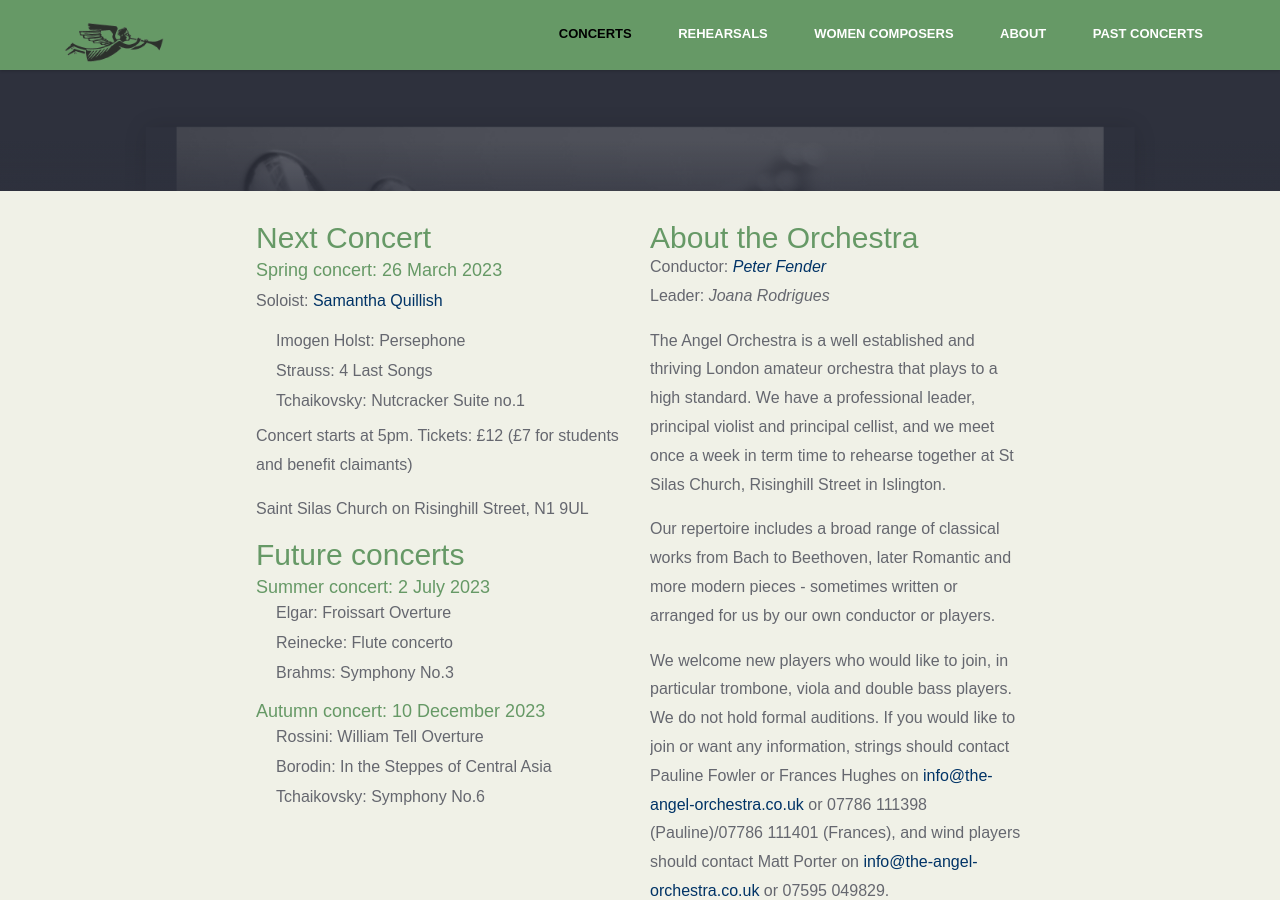
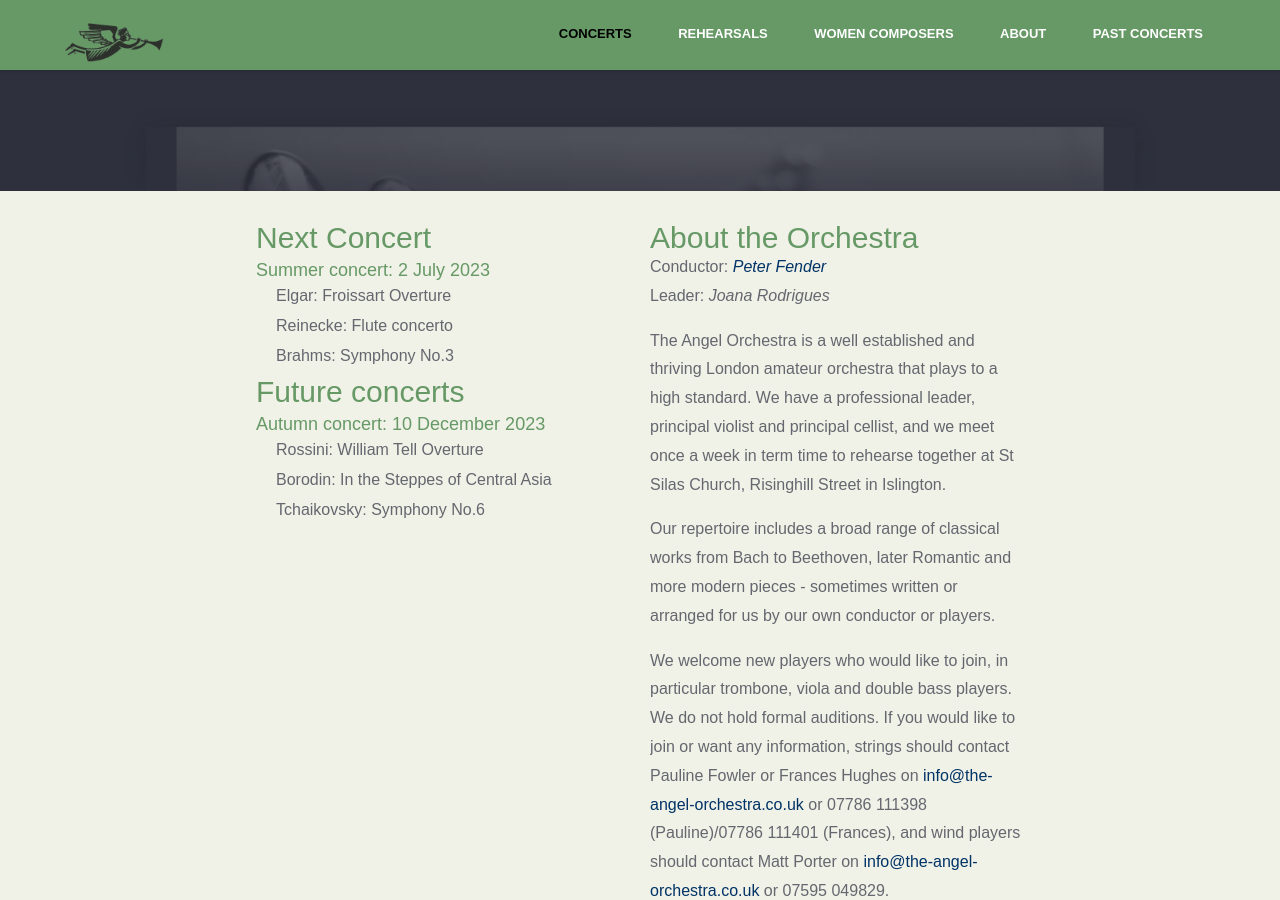
Before and after one commit to the-angel-orchestra/the-angel-orchestra.github.io, a Jekyll site: the page built from index.html, in a window 1280 px wide and 900 px high, scrolled down 379 px. Built offline with Jekyll 4.4.1, drawn with Linux system fonts in a browser that asks for light colours; nearby versions of some CDN libraries; some web fonts are replaced.

Commit message:
Updates content

```diff
--- a/_includes/future-concerts.html
+++ b/_includes/future-concerts.html
@@ -1,10 +1,3 @@
-<h3>Summer concert: 2 July 2023</h3>
-<ul>
-<li>Elgar: Froissart Overture</li>
-<li>Reinecke: Flute concerto </li>
-<li>Brahms: Symphony No.3 </li>
-</ul>
-
 <h3>Autumn concert: 10 December 2023</h3>
 <ul>
 <li>Rossini: William Tell Overture</li>
--- a/_includes/next-concert.html
+++ b/_includes/next-concert.html
@@ -1,9 +1,6 @@
-<h3>Spring concert: 26 March 2023</h3>
-<p>Soloist: <a href='https://www.samanthaquillish.com/'>Samantha Quillish</a></p>
+<h3>Summer concert: 2 July 2023</h3>
 <ul>
-<li>Imogen Holst: Persephone</li>
-<li>Strauss: 4 Last Songs</li>
-<li>Tchaikovsky: Nutcracker Suite no.1</li>
+<li>Elgar: Froissart Overture</li>
+<li>Reinecke: Flute concerto </li>
+<li>Brahms: Symphony No.3 </li>
 </ul>
-<p>Concert starts at 5pm. Tickets: £12 (£7 for students and benefit claimants)</p>
-<p>Saint Silas Church on Risinghill Street, N1 9UL</p>
```
Also changed, not shown: _includes/past-concerts.html (+8 -0 lines).
